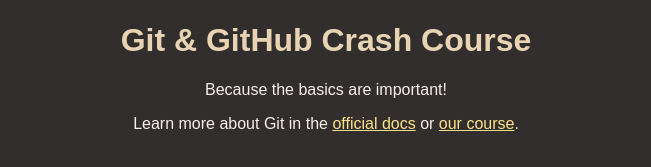
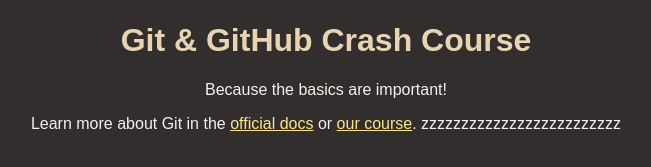
Before and after one commit to xianmacx/firstrepo, a plain HTML site: page index.html in a window 1280 px wide. Shown: the part 147-314 px from the top of the page, without its empty margins (314-965 px from the left). Drawn offline with Linux system fonts and the light colour scheme.

Commit message:
added section

```diff
--- a/index.html
+++ b/index.html
@@ -18,6 +18,7 @@
         Learn more about Git in the
         <a href="https://git-scm.com/book/en/v2">official docs</a> or
         <a href="https://acad.link/git">our course</a>.
+	zzzzzzzzzzzzzzzzzzzzzzzzz
       </p>
     </main>
   </body>
```
